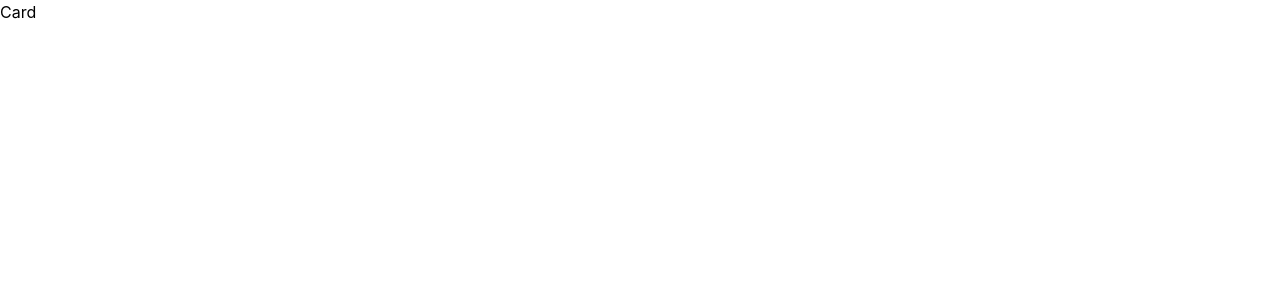
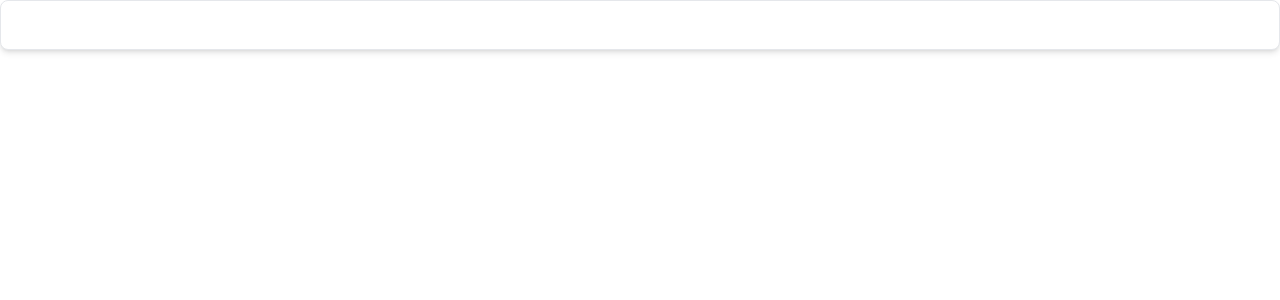
Before and after one commit to bobbyDeepak1415/card_01, a React (Vite) app: page / in a window 1280 px wide. Shown: the top 300 px of the page. Built offline with nearby package versions, Linux system fonts and the light colour scheme.

Commit message:
setup done

```diff
--- a/src/components/Card/Card.jsx
+++ b/src/components/Card/Card.jsx
@@ -23,7 +23,13 @@ const Card = ({
     large: "p-8",
   };
 
-  return <div>Card</div>;
+  return (
+    <div
+      className={`${baseStyles} ${hoverStyles} ${variants[variant]} ${paddingStyles[padding]} ${className}`}
+    >
+      {children}
+    </div>
+  );
 };
 export default Card;
 
```
